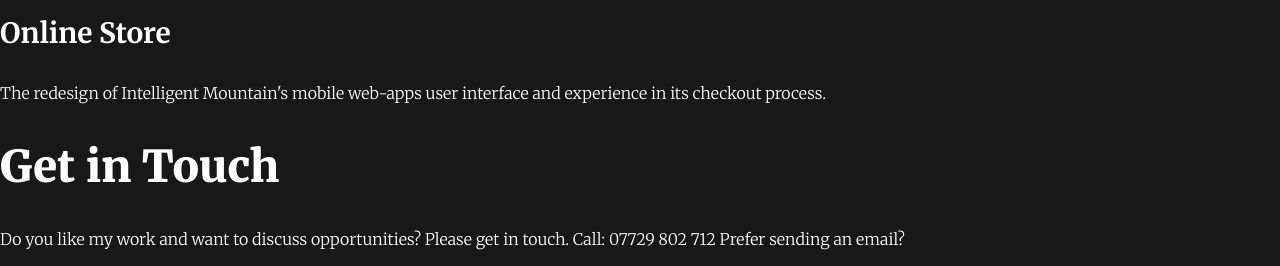
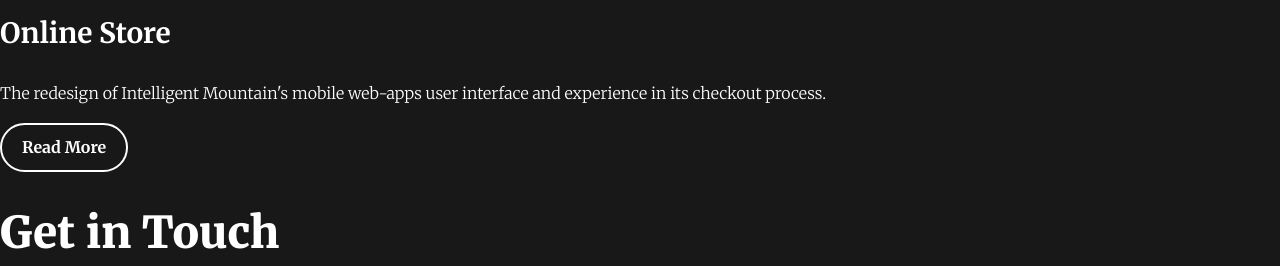
Before and after one commit to neryspetrou/portfolio-website, a plain HTML site: page index.html in a window 1280 px wide. Shown: the part 2180-2446 px from the top of the page. Drawn offline with nearby package versions, Linux system fonts and the light colour scheme.

Commit message:
add case study link

```diff
--- a/index.html
+++ b/index.html
@@ -51,6 +51,7 @@
                     <h3>Online Store</h3>
                     <p>The redesign of Intelligent Mountain's mobile web-apps user interface and experience in its checkout process.
                     </p>
+                    <a href="intelligentmountain.html" class="button">Read More</a>
                 </div>
 
             </div>
```
